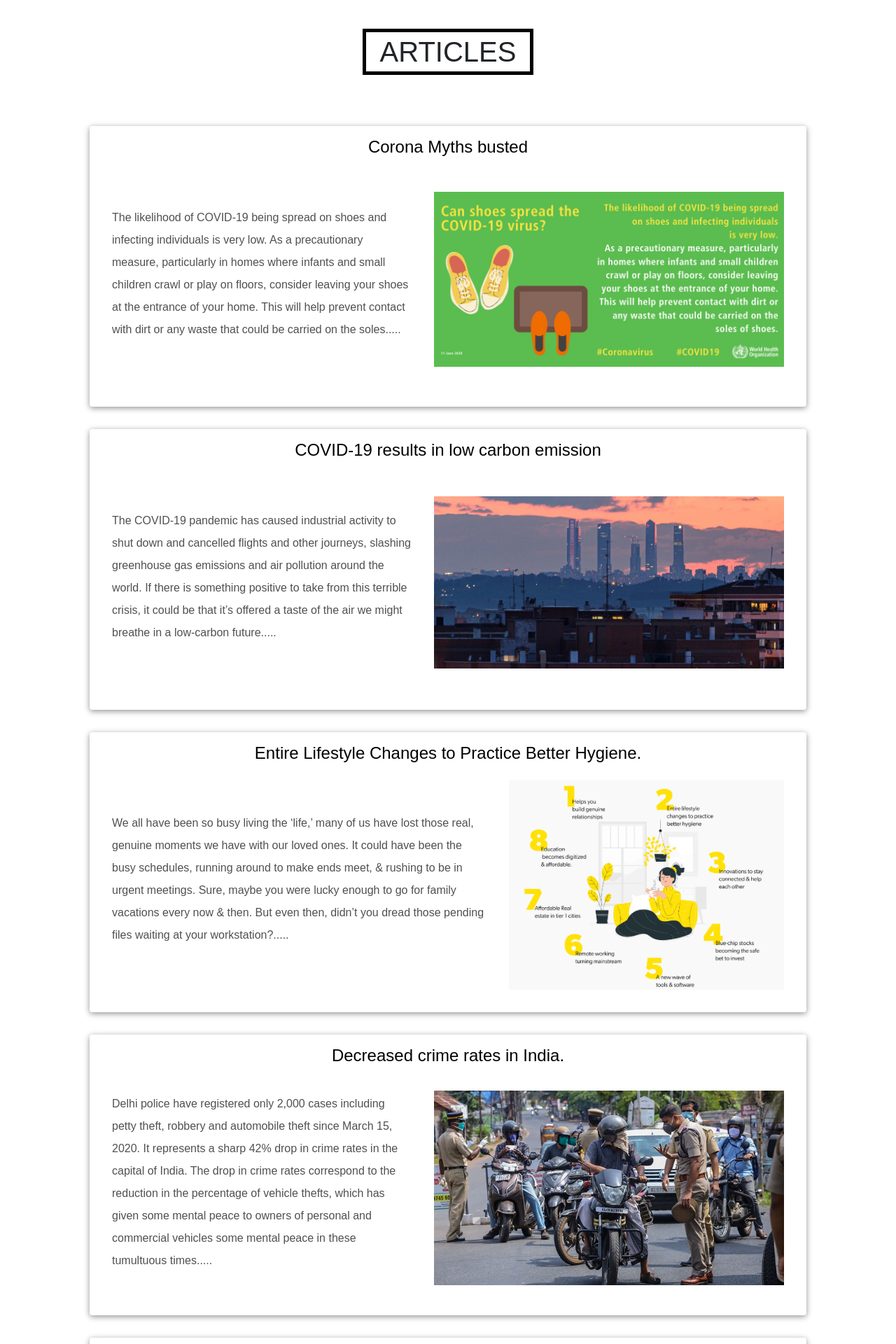
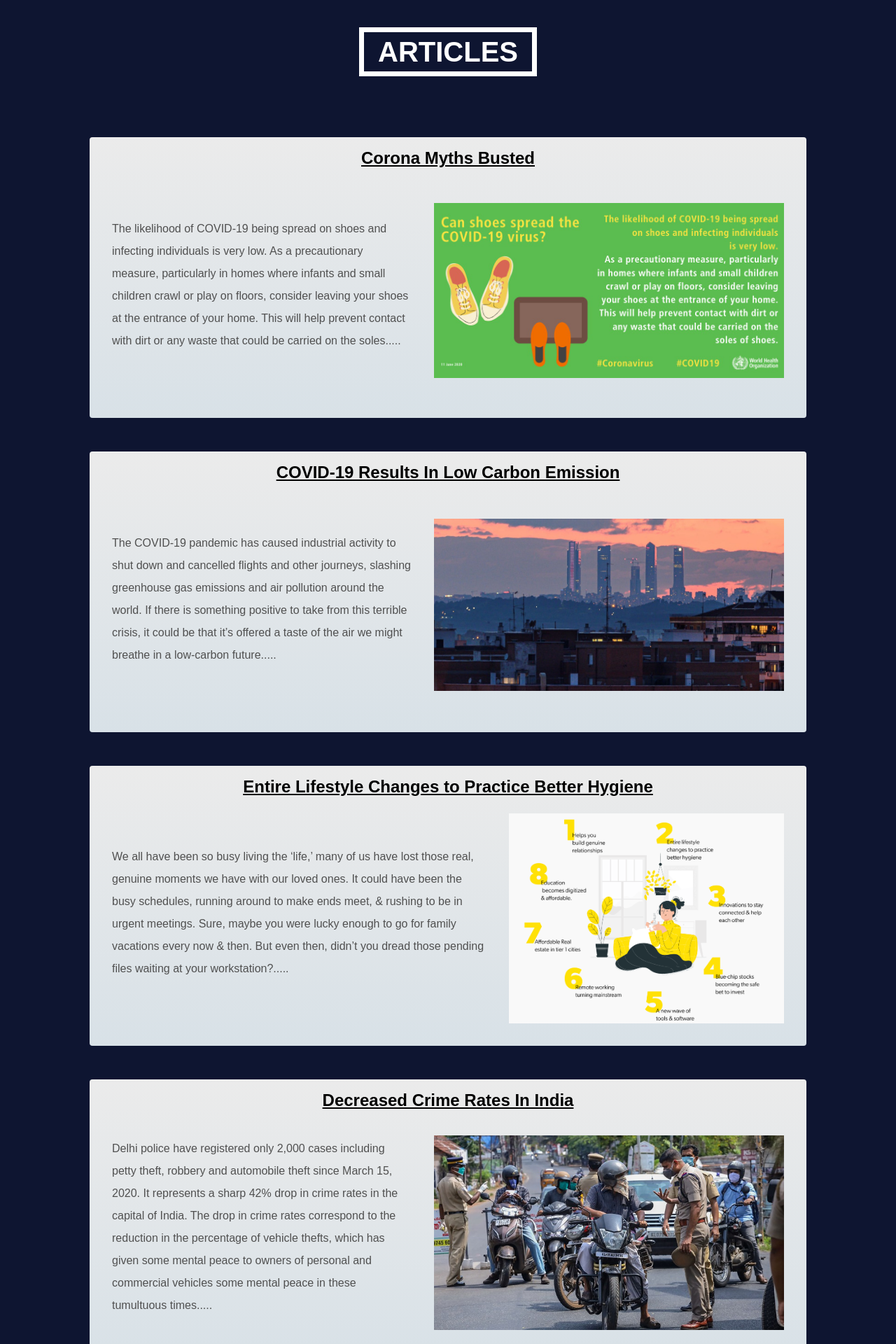
Before and after one commit to dummy26/Covid-Warriors, a Django app: page /articles in a window 1280 px wide. Shown: the top 1920 px of the page at 70% size. Run offline with Django 3.2, Linux system fonts and the light colour scheme; parts of the project's set-up code (start-up, migrations or seed data) failed here and were passed over; some libraries are stand-ins or nearby versions.

Commit message:
design changes in article and india_tracker

```diff
--- a/home/static/home/chart_data.json
+++ b/home/static/home/chart_data.json
@@ -1 +1 @@
-{"USA": {"Confirmed": 2023347, "Deaths": 113820}, "Brazil": {"Confirmed": 802828, "Deaths": 40919}, "Russia": {"Confirmed": 501800, "Deaths": 6522}, "United Kingdom": {"Confirmed": 292860, "Deaths": 41364}, "Spain": {"Confirmed": 242707, "Deaths": 27136}, "Italy": {"Confirmed": 236142, "Deaths": 34167}, "India": {"Confirmed": 297535, "Deaths": 8498}, "France": {"Confirmed": 192493, "Deaths": 29349}, "Germany": {"Confirmed": 186691, "Deaths": 8772}, "Peru": {"Confirmed": 214788, "Deaths": 6088}, "Turkey": {"Confirmed": 174023, "Deaths": 4763}, "Iran": {"Confirmed": 180156, "Deaths": 8584}}
+{"USA": {"Confirmed": 2074526, "Deaths": 115436}, "Brazil": {"Confirmed": 850514, "Deaths": 42720}, "Russia": {"Confirmed": 519458, "Deaths": 6819}, "United Kingdom": {"Confirmed": 295828, "Deaths": 41747}, "Spain": {"Confirmed": 243605, "Deaths": 27136}, "Italy": {"Confirmed": 236651, "Deaths": 34301}, "India": {"Confirmed": 308993, "Deaths": 8884}, "France": {"Confirmed": 193746, "Deaths": 29401}, "Germany": {"Confirmed": 187267, "Deaths": 8793}, "Peru": {"Confirmed": 220749, "Deaths": 6308}, "Turkey": {"Confirmed": 176677, "Deaths": 4792}, "Iran": {"Confirmed": 184955, "Deaths": 8730}}
--- a/home/static/home/css/articles.css
+++ b/home/static/home/css/articles.css
@@ -1,19 +1,20 @@
 body {
     font-family: sans-serif;
+    background-color: #0e1531;
 }
 
 .heading {
     font-size: 20px;
     text-transform: uppercase;
     text-align: center;
-    font-weight: 200;
-    margin: 50px;
+    margin-top: 50px;
+    color: white;
 }
 
 .heading h1 {
     display: inline;
     padding: 6px 20px;
-    border: 5px solid #000;
+    border: 7px solid #fff;
 }
 
 .myArticles {
@@ -34,16 +35,22 @@ body {
     flex-direction: column;
     align-items: center;
     justify-content: space-evenly;
-    margin-top: 2rem;
+    margin-top: 3rem;
     padding: 1rem;
-    box-shadow: 0 2px 8px rgb(145, 145, 145);
+    /* box-shadow: 0 2px 8px rgb(145, 145, 145); */
     transition: 0.3s;
     border-radius: 4px;
-    background-color: white;
+    background: rgba(235, 235, 235, 1);
+    background: -moz-linear-gradient(top, rgba(235, 235, 235, 1) 0%, rgba(216, 225, 231, 1) 100%);
+    background: -webkit-gradient(left top, left bottom, color-stop(0%, rgba(235, 235, 235, 1)), color-stop(100%, rgba(216, 225, 231, 1)));
+    background: -webkit-linear-gradient(top, rgba(235, 235, 235, 1) 0%, rgba(216, 225, 231, 1) 100%);
+    background: -o-linear-gradient(top, rgba(235, 235, 235, 1) 0%, rgba(216, 225, 231, 1) 100%);
+    background: -ms-linear-gradient(top, rgba(235, 235, 235, 1) 0%, rgba(216, 225, 231, 1) 100%);
+    background: linear-gradient(to bottom, rgba(235, 235, 235, 1) 0%, rgba(216, 225, 231, 1) 100%);
 }
 
 .myArticle:hover {
-    box-shadow: 0 8px 20px rgb(145, 145, 145);
+    box-shadow: 0 8px 15px rgb(255, 255, 255);
 }
 
 .myArticle h2 {
--- a/home/static/home/india_pie_data.json
+++ b/home/static/home/india_pie_data.json
@@ -1 +1 @@
-{"Maharashtra": {"Confirmed": 97648, "Deaths": 3590}, "Tamil Nadu": {"Confirmed": 38716, "Deaths": 349}, "Delhi": {"Confirmed": 34687, "Deaths": 1085}, "Gujarat": {"Confirmed": 22032, "Deaths": 1385}, "Rajasthan": {"Confirmed": 11838, "Deaths": 265}, "Uttar Pradesh": {"Confirmed": 12088, "Deaths": 345}, "Madhya Pradesh": {"Confirmed": 10241, "Deaths": 431}, "West Bengal": {"Confirmed": 9768, "Deaths": 442}, "Karnataka": {"Confirmed": 6245, "Deaths": 72}, "Bihar": {"Confirmed": 5983, "Deaths": 36}, "Others": {"Confirmed": 48289, "Deaths": 498}}
+{"Maharashtra": {"Confirmed": 104568, "Deaths": 3830}, "Tamil Nadu": {"Confirmed": 42687, "Deaths": 397}, "Delhi": {"Confirmed": 38958, "Deaths": 1271}, "Gujarat": {"Confirmed": 23038, "Deaths": 1448}, "Rajasthan": {"Confirmed": 12401, "Deaths": 282}, "Uttar Pradesh": {"Confirmed": 13118, "Deaths": 385}, "Madhya Pradesh": {"Confirmed": 10641, "Deaths": 447}, "West Bengal": {"Confirmed": 10698, "Deaths": 463}, "Karnataka": {"Confirmed": 6824, "Deaths": 81}, "Bihar": {"Confirmed": 6290, "Deaths": 39}, "Others": {"Confirmed": 51699, "Deaths": 552}}
--- a/home/templates/home/articles.html
+++ b/home/templates/home/articles.html
@@ -14,12 +14,12 @@
 
 <body>
     <div class="heading">
-        <h1>Articles</h1>
+        <h1><b>Articles</b></h1>
     </div>
     <div class="myArticles">
         <a href="https://www.who.int/emergencies/diseases/novel-coronavirus-2019/advice-for-public/myth-busters">
             <div class="myArticle">
-                <h4>Corona Myths busted</h4>
+                <h4><b><u>Corona Myths Busted</u></b></h4>
                 <div class="myArticle-body">
                     <p>The likelihood of COVID-19 being spread on shoes and infecting individuals is very low. As a precautionary measure, particularly in homes where infants and small children crawl or play on floors, consider leaving your shoes at the
                         entrance of your home. This will help prevent contact with dirt or any waste that could be carried on the soles.....</p>
@@ -30,7 +30,7 @@
 
         <a href="https://theconversation.com/coronavirus-lockdowns-effect-on-air-pollution-provides-rare-glimpse-of-low-carbon-future-134685">
             <div class="myArticle">
-                <h4>COVID-19 results in low carbon emission</h4>
+                <h4><b><u>COVID-19 Results In Low Carbon Emission</u></b></h4>
                 <div class="myArticle-body">
                     <p>The COVID-19 pandemic has caused industrial activity to shut down and cancelled flights and other journeys, slashing greenhouse gas emissions and air pollution around the world. If there is something positive to take from this terrible
                         crisis, it could be that it’s offered a taste of the air we might breathe in a low-carbon future.....</p>
@@ -41,7 +41,7 @@
 
         <a href="https://surveysparrow.com/blog/positive-impacts-to-look-forward-to-post-covid-19-pandemic/">
             <div class="myArticle">
-                <h4>Entire Lifestyle Changes to Practice Better Hygiene.</h4>
+                <h4><b><u>Entire Lifestyle Changes to Practice Better Hygiene</u></b></h4>
                 <div class="myArticle-body">
                     <p>We all have been so busy living the ‘life,’ many of us have lost those real, genuine moments we have with our loved ones. It could have been the busy schedules, running around to make ends meet, & rushing to be in urgent meetings.
                         Sure, maybe you were lucky enough to go for family vacations every now & then. But even then, didn’t you dread those pending files waiting at your workstation?.....</p>
@@ -51,7 +51,7 @@
         </a>
         <a href="http://www.businessworld.in/article/6-Ways-The-Covid-19-Is-Making-A-Positive-Impact/12-05-2020-191781/">
             <div class="myArticle">
-                <h4>Decreased crime rates in India.</h4>
+                <h4><b><u>Decreased Crime Rates In India</u></b></h4>
                 <div class="myArticle-body">
                     <p>Delhi police have registered only 2,000 cases including petty theft, robbery and automobile theft since March 15, 2020. It represents a sharp 42% drop in crime rates in the capital of India. The drop in crime rates correspond to the
                         reduction in the percentage of vehicle thefts, which has given some mental peace to owners of personal and commercial vehicles some mental peace in these tumultuous times.....</p>
@@ -61,7 +61,7 @@
         </a>
         <a href="https://www.covid-19facts.com/?p=83562">
             <div class="myArticle">
-                <h4>It is only spread by a few ‘super-spreaders’.</h4>
+                <h4><b><u>It Is Only Spread By A Few ‘Super-Spreaders’</u></b></h4>
                 <div class="myArticle-body">
                     <p>The term ‘super-spreader’ is vague and unhelpful. It does not have a clear scientific definition. When using the term, people are normally referring to a person that infects more people than usual. But we should be guided by the statistics.....</p>
                     <img src="media/images/article5.png" />
@@ -70,7 +70,7 @@
         </a>
         <a href="https://www.sciencedirect.com/science/article/pii/S0048969720323378">
             <div class="myArticle">
-                <h4>COVID-19 pandemic and environmental pollution: A blessing in disguise?</h4>
+                <h4><b><u>COVID-19 And Environmental Pollution: A Blessing In Disguise</u>?</b></h4>
                 <div class="myArticle-body">
                     <p>In late 2019, a novel infectious disease with human to human transmission (COVID-19) was identified in Wuhan China, which now has turned into a global pandemic. Countries all over the world have implemented some sort of lockdown to
                         slow down its infection and mitigate it. Lockdown due to COVID-19 has drastic effects on social and economic fronts. However, this lockdown also has some positive effect on natural environment.....</p>
@@ -80,7 +80,7 @@
         </a>
         <a href="https://idpjournal.biomedcentral.com/articles/10.1186/s40249-020-00650-1">
             <div class="myArticle">
-                <h4>Fighting against the common enemy of COVID-19</h4>
+                <h4><b><u>Fighting Against The Common Enemy Of COVID-19</u></b></h4>
                 <div class="myArticle-body">
                     <p>The outbreak of coronavirus disease 2019 (COVID-19) has caused more than 80 813 confirmed cases in all provinces of China, and 21 110 cases reported in 93 countries of six continents as of 7 March 2020 since middle December 2019. Due
                         to biological nature of the novel coronavirus, named severe acute respiratory syndrome coronavirus 2 (SARS-CoV-2) with faster spreading and unknown transmission pattern, it makes us in a difficulty position to contain the disease
@@ -92,7 +92,7 @@
         </a>
         <a href="https://www.covid-19facts.com/?p=83414">
             <div class="myArticle">
-                <h4>Good nutrition can prevent the coronavirus.</h4>
+                <h4><b><u>Good Nutrition Can Prevent The Coronavirus</u></b></h4>
                 <div class="myArticle-body">
                     <p>People cannot prevent coronavirus infection through diet. However, a healthy life-style including balanced diet has a positive significance in maintaining an immune system against virus attack. From clinical observations, the mortality
                         of some patients with underlying diseases is relatively high, which is partly due to insufficient nutritional support.....</p>
--- a/home/templates/home/india_tracker.html
+++ b/home/templates/home/india_tracker.html
@@ -86,7 +86,7 @@
 
     <div class='worldStats'>
         <a href="{% url 'world_tracker'%}">
-            <h3>Click to see worldwide statistics</h3>
+            <button><h3>Click to see worldwide statistics</h3></button>
         </a>
     </div>
 
```
Also changed, not shown: home/static/home/css/india_tracker.css (+13 -2 lines).
